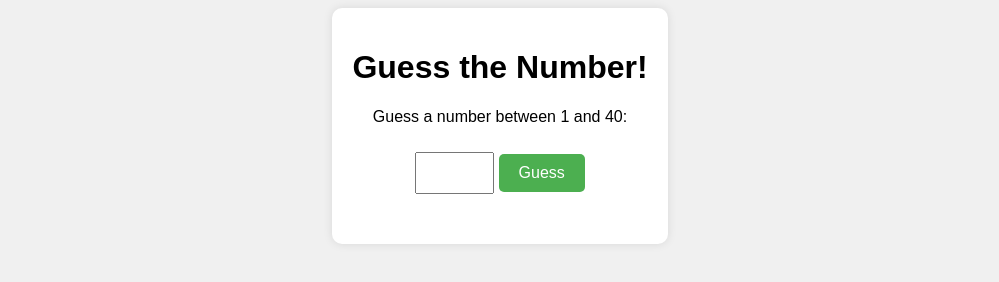
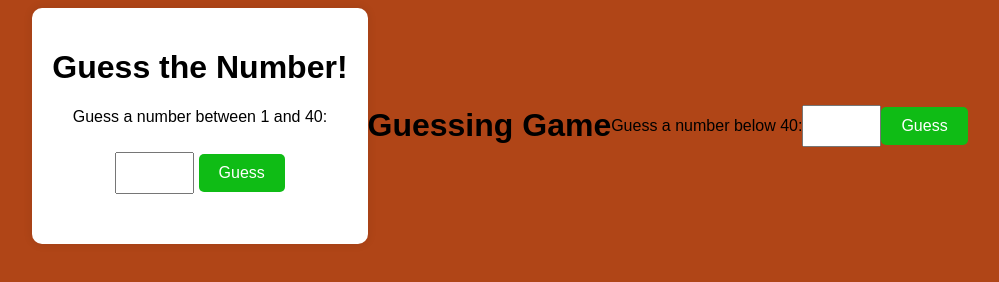
Before and after one commit to stellarawat/lotto-moto, a plain HTML site: page index.html in a window 1280 px wide. Shown: the whole page, without its empty margins (140-1139 px from the left). Drawn offline with Linux system fonts and the light colour scheme.

```diff
--- a/index.css
+++ b/index.css
@@ -3,7 +3,7 @@ body {
     display: flex;
     justify-content: center;
     align-items: center;
-    background-color: #f0f0f0;
+    background-color: #b04517;
 }
 
 .game-container {
@@ -23,7 +23,7 @@ input {
 button {
     padding: 10px 20px;
     font-size: 16px;
-    background-color: #4CAF50;
+    background-color: #0fbc15;
     color: white;
     border: none;
     border-radius: 5px;
@@ -31,7 +31,7 @@ button {
 }
 
 button:hover {
-    background-color: #45a049;
+    background-color: #082e08;
 }
 
 #message {
--- a/index.html
+++ b/index.html
@@ -17,3 +17,18 @@
     <script src="index.js"></script>
 </body>
 </html>
+
+
+<!DOCTYPE html>
+<html lang="en">
+<head>
+    <meta charset="UTF-8">
+    <meta name="viewport" content="width=device-width, initial-scale=1.0">
+    <title>Guessing Game</title>
+</head>
+<body>
+    <h1>Guessing Game</h1>
+    <p>Guess a number below 40:</p>
+    <input type="number" id="guessInput" min="1" max="39">
+    <button onclick="checkGuess()">Guess</button>
+    <p id="result"></p>
--- a/index.js
+++ b/index.js
@@ -18,4 +18,25 @@ function checkGuess() {
         message.textContent = 'Too high! Try again.';
         message.style.color = 'red';
     }
-}
+
+    if (guess < randomnumber below 40 ){
+        message.textContent = 'input number below 40.';
+        message.style.color = 'purple';
+    }
+    }
+            const randomNumber = Math.floor(Math.random() * 40);
+
+            function checkGuess() {
+                const userGuess = parseInt(document.getElementById('guessInput').value);
+                const result = document.getElementById('result');
+
+                if (isNaN(userGuess) || userGuess < 1 || userGuess > 39) {
+                    result.textContent = 'Please enter a valid number between 1 and 39.';
+                } else if (userGuess < randomNumber) {
+                    result.textContent = 'Too low! Try again.';
+                } else if (userGuess > randomNumber) {
+                    result.textContent = 'Too high! Try again.';
+                } else {
+                    result.textContent = 'Congratulations! You guessed it right.';
+                }
+            }
```
Also changed, not shown: 3 other files.
